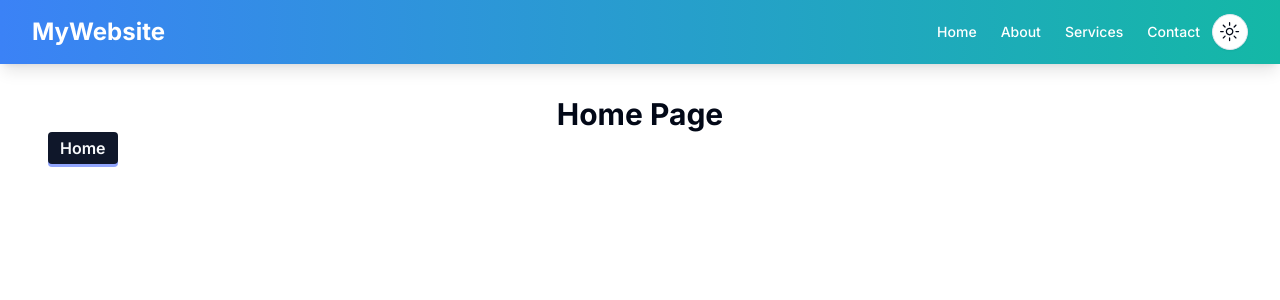
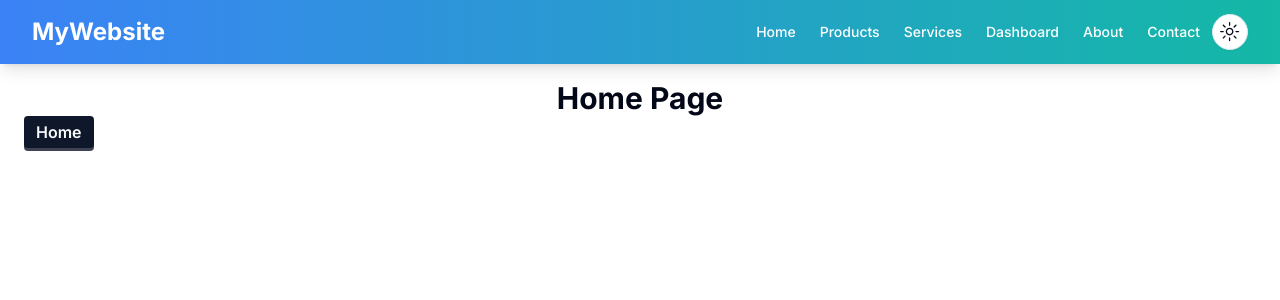
Before and after one commit to mhmitas/nextjs-practice, a Next.js app: page / in a window 1280 px wide. Shown: the top 300 px of the page. Built offline with nearby package versions, Linux system fonts and the light colour scheme.

Commit message:
helloWorld

```diff
--- a/src/app/(root)/page.jsx
+++ b/src/app/(root)/page.jsx
@@ -2,7 +2,7 @@
 export default function Home() {
 
     return (
-        <section className="my-container">
+        <section className="">
             <h3 className='title-1'>Home Page</h3>
             <button className="my-btn">Home</button>
         </section>
--- /dev/null
+++ b/src/app/(root)/products/[[...products]]/page.jsx
@@ -0,0 +1,13 @@
+import React from 'react';
+
+const ProductsSegmentsPage = ({ params }) => {
+    console.log(params);
+
+    return (
+        <div>
+            <h3 className='title-1'>Products Page</h3>
+        </div>
+    );
+};
+
+export default ProductsSegmentsPage;
--- a/src/app/(root)/services/[id]/page.jsx
+++ /dev/null
@@ -1,11 +0,0 @@
-import React from 'react';
-
-const page = ({ params }) => {
-    return (
-        <div>
-            service id: {params?.id}
-        </div>
-    );
-};
-
-export default page;
--- /dev/null
+++ b/src/app/dashboard/layout.jsx
@@ -0,0 +1,11 @@
+import React from 'react'
+
+const Layout = ({ children }) => {
+    return (
+        <div>
+            {children}
+        </div>
+    )
+}
+
+export default Layout
--- /dev/null
+++ b/src/app/dashboard/page.jsx
@@ -0,0 +1,11 @@
+import React from 'react'
+
+const Page = () => {
+    return (
+        <div>
+            <h3 className="title-1">Dashboard Page</h3>
+        </div>
+    )
+}
+
+export default Page
--- a/src/app/globals.css
+++ b/src/app/globals.css
@@ -29,7 +29,7 @@
     --chart-3: 197 37% 24%;
     --chart-4: 43 74% 66%;
     --chart-5: 27 87% 67%;
-    --primaryShadow: hsl(229, 96%, 78%);
+    --primaryShadow: hsl(231, 13%, 29%);
   }
 
   [data-theme="dark"] {
@@ -57,7 +57,7 @@
     --chart-3: 30 80% 55%;
     --chart-4: 280 65% 60%;
     --chart-5: 340 75% 55%;
-    --primaryShadow: hsl(0, 0%, 36%);
+    --primaryShadow: hsl(0, 0%, 71%);
   }
 }
 
--- a/src/components/my-ui/Navbar.jsx
+++ b/src/components/my-ui/Navbar.jsx
@@ -7,8 +7,10 @@ import { ModeToggle } from "./ThemeController";
 
 const navLinks = [
     { name: "Home", path: "/" },
+    { name: "Products", path: "/products" },
+    { name: "Services", path: "/services" },
+    { name: "Dashboard", path: "/dashboard" },
     { name: "About", path: "/about" },
-    { name: "Services", path: "/services" },
     { name: "Contact", path: "/contact" },
 ]
 
--- a/src/components/ui/button.jsx
+++ b/src/components/ui/button.jsx
@@ -14,7 +14,7 @@ const buttonVariants = cva(
         destructive:
           "bg-destructive text-destructive-foreground shadow-sm hover:bg-destructive/90",
         outline:
-          "border border-input bg-background shadow-sm hover:bg-accent hover:text-accent-foreground",
+          "border border-input bg-background shadow-sm hover:bg-accent text-foreground hover:text-accent-foreground",
         secondary:
           "bg-secondary text-secondary-foreground shadow-sm hover:bg-secondary/80",
         ghost: "hover:bg-accent hover:text-accent-foreground",
```
